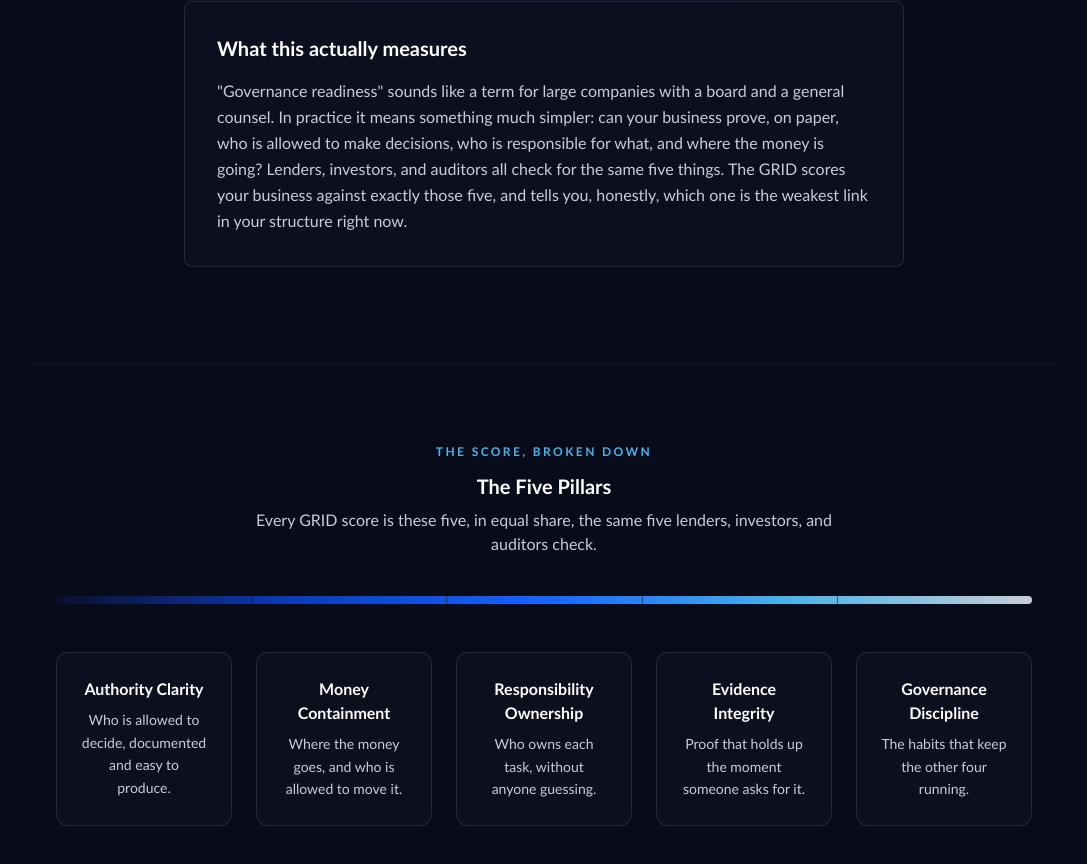
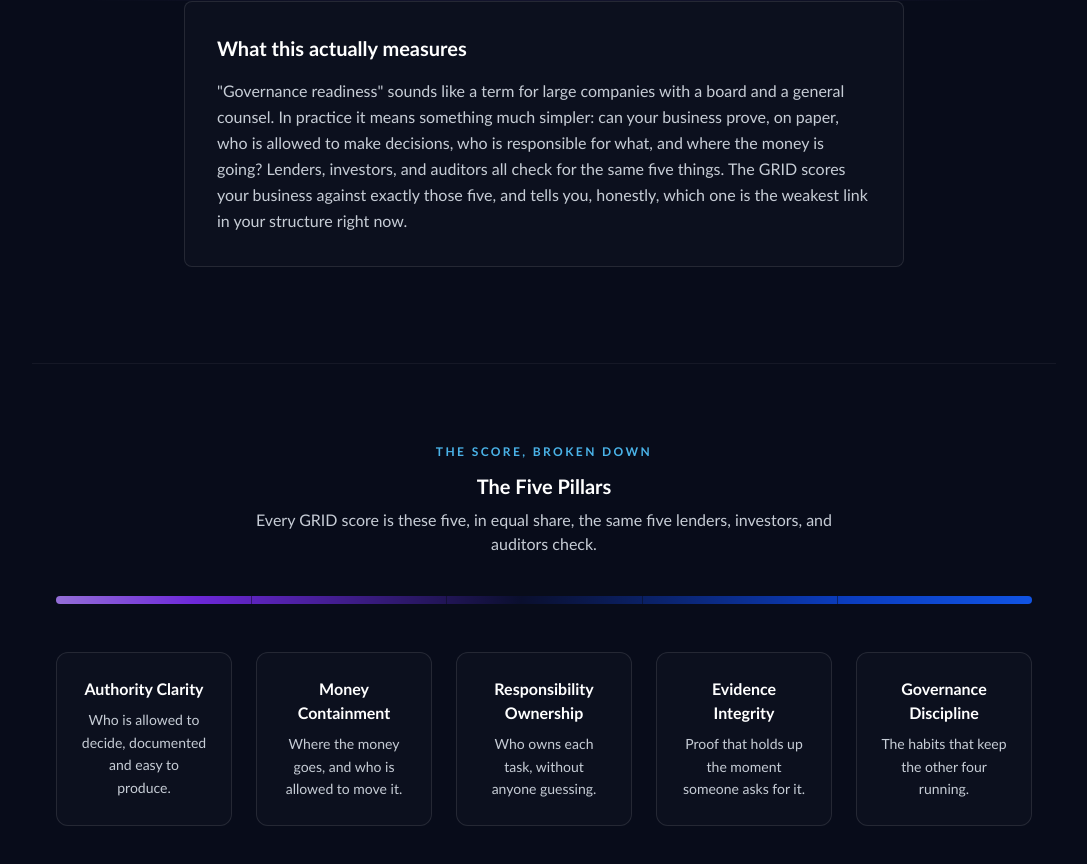
Before and after one commit to lavonne-ux/Zytrion, a Next.js app: page / in a window 1280 px wide. Shown: the part 827-1691 px from the top of the page, without its empty margins (96-1183 px from the left). Built offline with nearby package versions, Linux system fonts and the light colour scheme; no server answers; the database is empty.

Commit message:
Add purple to pillar bar spectrum with continuous flow animation

```diff
--- a/src/app/globals.css
+++ b/src/app/globals.css
@@ -48,9 +48,24 @@
     ringSpin 26s linear infinite;
 }
 
+@keyframes barFlow {
+  from {
+    background-position: 0% 0%;
+  }
+  to {
+    background-position: -100% 0%;
+  }
+}
+
+.pillar-bar-flow {
+  background-size: 200% 100%;
+  animation: barFlow 12s linear infinite;
+}
+
 @media (prefers-reduced-motion: reduce) {
   .animate-fade-up,
-  .ring-gradient {
+  .ring-gradient,
+  .pillar-bar-flow {
     animation: none;
   }
   .ring-gradient {
--- a/src/components/FivePillars.tsx
+++ b/src/components/FivePillars.tsx
@@ -36,16 +36,16 @@
       </p>
 
       <div
-        className="relative h-2 rounded-full overflow-hidden mb-12"
+        className="relative h-2 rounded-full overflow-hidden mb-12 pillar-bar-flow"
         style={{
-          background:
-            "linear-gradient(90deg, #0A0F2E 0%, #0B3DBF 25%, #1565FF 50%, #4AB3E8 75%, #C7CDD6 100%)",
+          backgroundImage:
+            "linear-gradient(90deg, #0A0F2E, #0B3DBF, #1565FF, #4AB3E8, #C7CDD6, #6D28D9, #0A0F2E)",
         }}
       >
         {[20, 40, 60, 80].map((pct) => (
           <div
             key={pct}
-            className="absolute top-0 bottom-0 w-px bg-zy-near-black/50"
+            className="absolute top-0 bottom-0 w-px bg-zy-near-black/50 z-10"
             style={{ left: `${pct}%` }}
           />
         ))}
```
